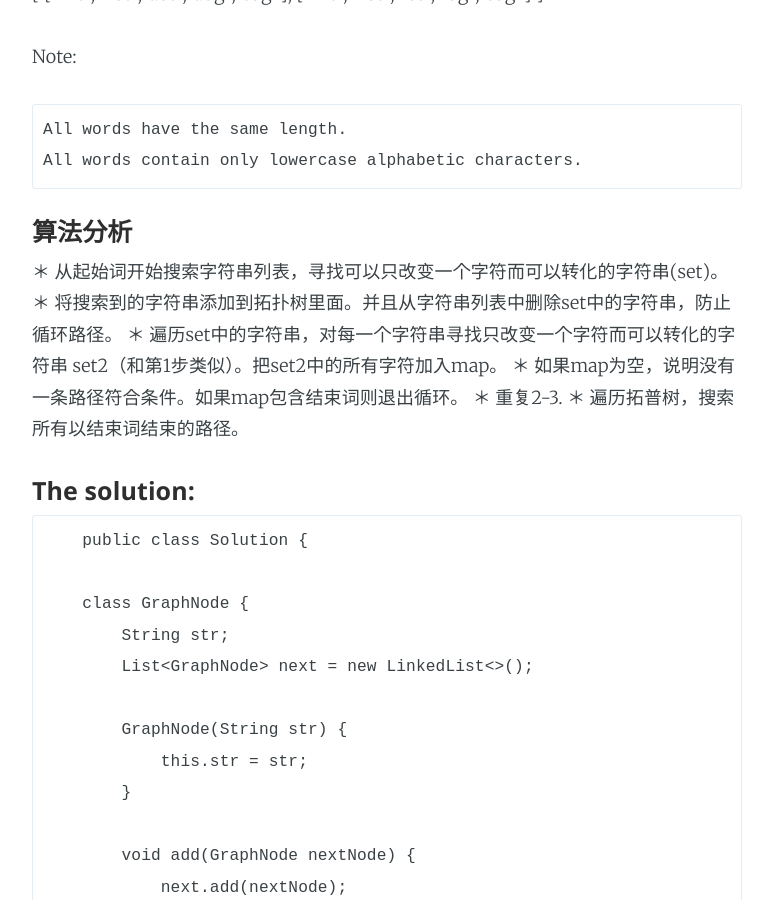
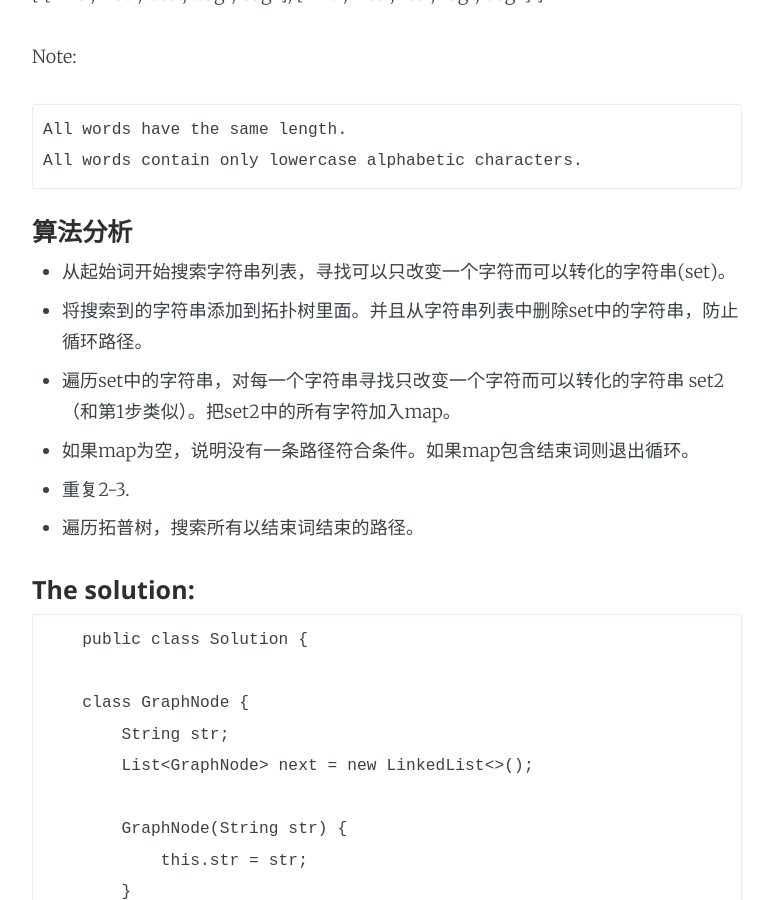
Before and after one commit to hchim/hchim.github.io, a Jekyll site: the page built from _posts/2017-03-10-Word-Ladder-II.markdown, in a window 1280 px wide and 900 px high, scrolled down 679 px. Shown: the whole window, without its empty margins (253-1026 px from the left). Built offline with Jekyll 4.4.1, drawn with Linux system fonts in a browser that asks for light colours; our own code applies the rules of GitHub Pages for plain Markdown files.

```diff
--- a/_posts/2017-03-10-Word-Ladder-II.markdown
+++ b/_posts/2017-03-10-Word-Ladder-II.markdown
@@ -20,12 +20,12 @@ Note:
 
 #### 算法分析
 
-＊  从起始词开始搜索字符串列表，寻找可以只改变一个字符而可以转化的字符串(set)。
-＊  将搜索到的字符串添加到拓扑树里面。并且从字符串列表中删除set中的字符串，防止循环路径。
-＊  遍历set中的字符串，对每一个字符串寻找只改变一个字符而可以转化的字符串 set2（和第1步类似）。把set2中的所有字符加入map。
-＊  如果map为空，说明没有一条路径符合条件。如果map包含结束词则退出循环。
-＊  重复2-3.
-＊  遍历拓普树，搜索所有以结束词结束的路径。
+*  从起始词开始搜索字符串列表，寻找可以只改变一个字符而可以转化的字符串(set)。
+*  将搜索到的字符串添加到拓扑树里面。并且从字符串列表中删除set中的字符串，防止循环路径。
+*  遍历set中的字符串，对每一个字符串寻找只改变一个字符而可以转化的字符串 set2（和第1步类似）。把set2中的所有字符加入map。
+*  如果map为空，说明没有一条路径符合条件。如果map包含结束词则退出循环。
+*  重复2-3.
+*  遍历拓普树，搜索所有以结束词结束的路径。
 
 #### The solution:
 
```
